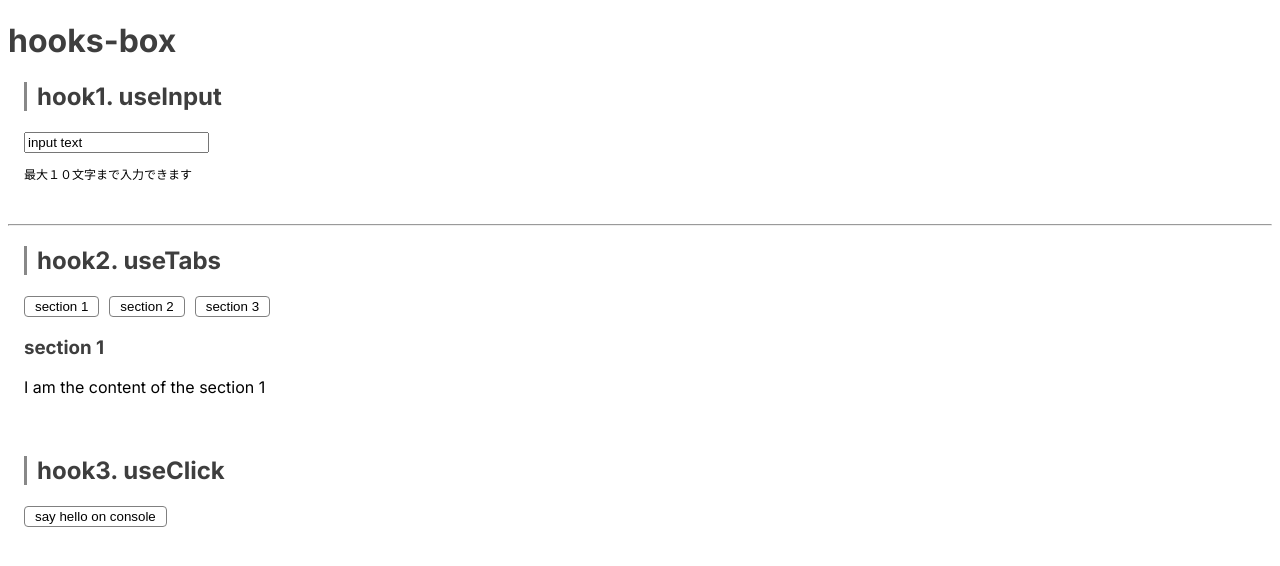
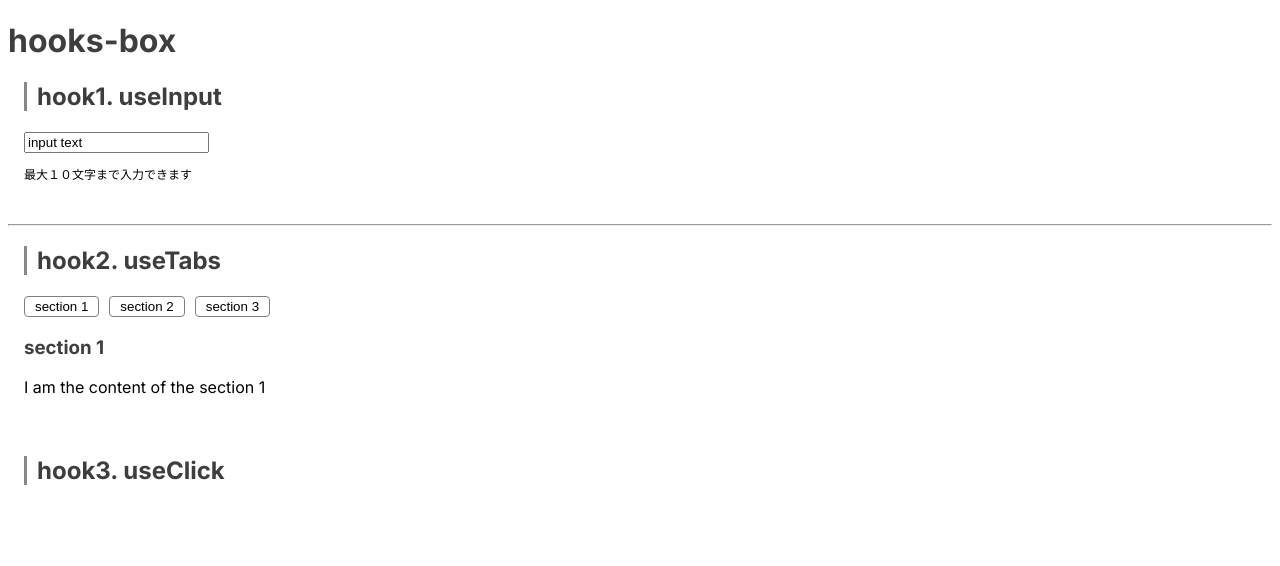
Before and after one commit to HyeYeong/hooks-box, a Next.js app: page / in a window 1280 px wide. Shown: the top 566 px of the page. Built offline with nearby package versions, Linux system fonts and the light colour scheme.

Commit message:
fix: delete error

```diff
--- a/src/app/components/hookTest.tsx
+++ b/src/app/components/hookTest.tsx
@@ -41,7 +41,6 @@ export const HookTest = () => {
       </section>
       <section>
         <h2>hook3. useClick</h2>
-        <button ref={FocusElement}>say hello on console</button>
       </section>
     </main>
   );
```
